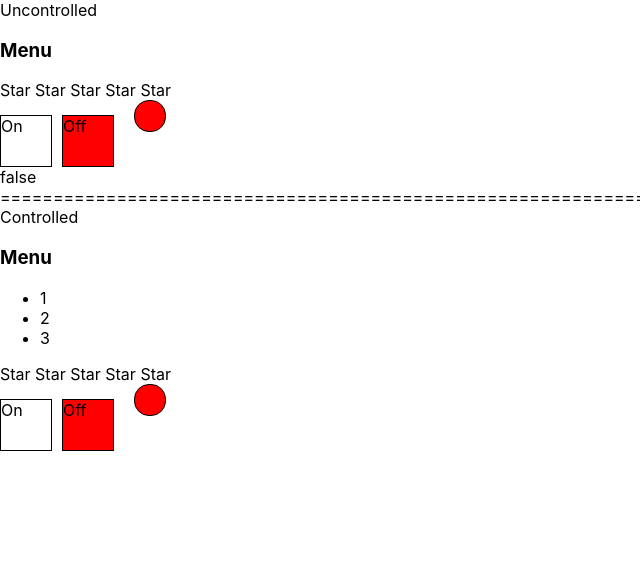
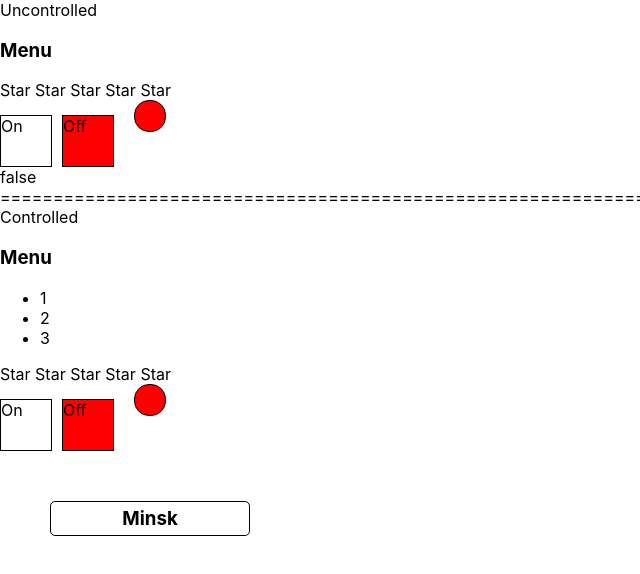
Before and after one commit to iForced/trainingStand, a React (Create React App) app: page / in a window 1280 px wide. Shown: the top 574 px of the page, without its empty margins (0-640 px from the left). Built offline with nearby package versions, Linux system fonts and the light colour scheme.

Commit message:
add custom select

```diff
--- a/src/App.tsx
+++ b/src/App.tsx
@@ -6,12 +6,31 @@ import {UncontrolledAccordion} from "./components/Accordion/UncontrolledAccordio
 import {Accordion} from "./components/Accordion/Accordion";
 import {RatingType, Rating} from "./components/Rating/Rating";
 import {OnOff} from "./components/OnOff/OnOff";
+import {Select} from "./components/Select/Select";
+
+export type SelectItemType = {
+    title: string
+    value: string
+}
 
 
 function App() {
     const [collapsed, setCollapsed] = useState<boolean>(false)
     const [ratingValue, setRatingValue] = useState<RatingType>(0)
     const [on, setOn] = useState(false)
+
+    const selectItems: Array<SelectItemType> = [
+        {title: 'Minsk', value: '1'},
+        {title: 'Moscow', value: '2'},
+        {title: 'Kyiv', value: '3'},
+        {title: 'Baranovichi', value: '4'},
+    ]
+
+    const [value, setValue] = useState<string>('1')
+
+    const onSelect = (value: string) => {
+        setValue(value)
+    }
 
     return (
         <div>
@@ -25,6 +44,7 @@ function App() {
             <Accordion title={"Menu"} collapsed={collapsed} setCollapsed={() => setCollapsed(!collapsed)} />
             <Rating ratingValue={ratingValue} setRatingValue={setRatingValue} />
             <OnOff on={on} setOn={setOn} />
+            <Select items={selectItems} onSelect={onSelect} value={value}/>
         </div>
     );
 }
--- /dev/null
+++ b/src/components/Select/Select.module.css
@@ -0,0 +1,43 @@
+.select {
+    text-align: center;
+    margin: 50px;
+    width: 200px;
+}
+.title {
+    padding: 5px 10px;
+    transition: .2s ease;
+    border-radius: 5px;
+    border: 1px solid black;
+}
+.title:hover {
+    cursor: pointer;
+    box-shadow: 0 0 4px 0 black;
+}
+.items {
+    display: block;
+    border-radius: 5px;
+    padding: 10px;
+    box-shadow: 0 0 4px 0px black;
+
+}
+.items.hide {
+    display: none;
+}
+.item {
+    padding: 5px;
+    transition: .2s ease;
+    border-radius: 5px;
+}
+.item.disabled {
+    opacity: 0.5;
+}
+.item.disabled:hover {
+    cursor: not-allowed;
+    box-shadow: none;
+    background-color: white;
+}
+.item:hover {
+    cursor: pointer;
+    box-shadow: inset 0 0 4px 0 black;
+    background-color: rgba(128, 128, 128, 0.39);
+}
--- /dev/null
+++ b/src/components/Select/Select.tsx
@@ -0,0 +1,47 @@
+import React, {useState} from 'react';
+import s from './Select.module.css'
+import {SelectItemType} from "../../App";
+
+type SelectPropsType = {
+    items: Array<SelectItemType>
+    onSelect: (value: string) => void
+    value: string
+}
+
+export function Select(props: SelectPropsType) {
+
+    const [opened, setOpened] = useState<boolean>(false)
+
+    const onCLickHandler = () => {
+        setOpened(!opened)
+    }
+
+    const selectedItem = props.items.find(item => item.value === props.value)
+    const itemsList = props.items.map(item => {
+        const onSelectHandler = () => {
+            if (item.value !== props.value) {
+                props.onSelect(item.value)
+                onCLickHandler()
+            }
+        }
+        return <div
+            key={item.value}
+            onClick={onSelectHandler}
+            className={s.item + ' ' + (item.value === props.value && s.disabled)}>
+            {item.title}
+        </div>
+    })
+
+    return (
+        <div className={s.select}>
+            <h3
+                className={s.title}
+                onClick={onCLickHandler}>
+                {selectedItem && selectedItem.title}
+            </h3>
+            <div className={ `${s.items} ${!opened && s.hide}` }>
+                {itemsList}
+            </div>
+        </div>
+    );
+}
```
